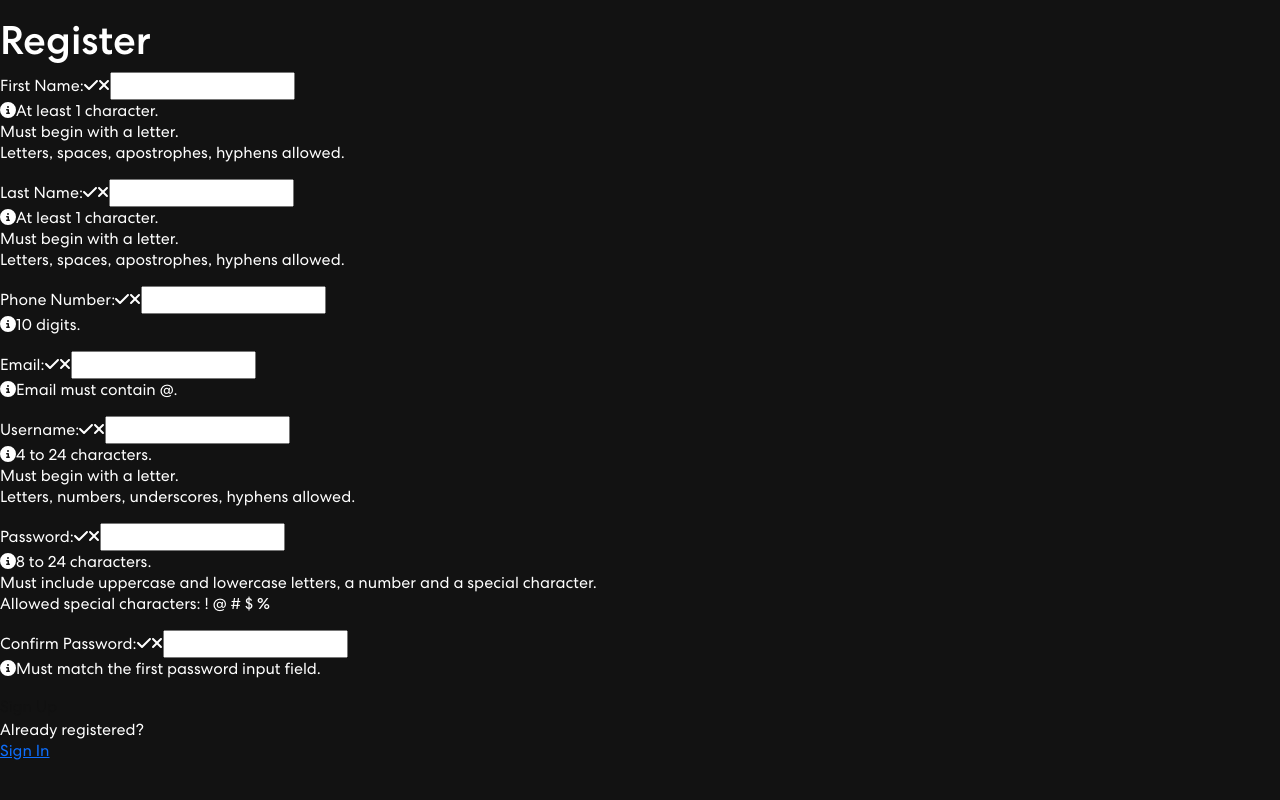
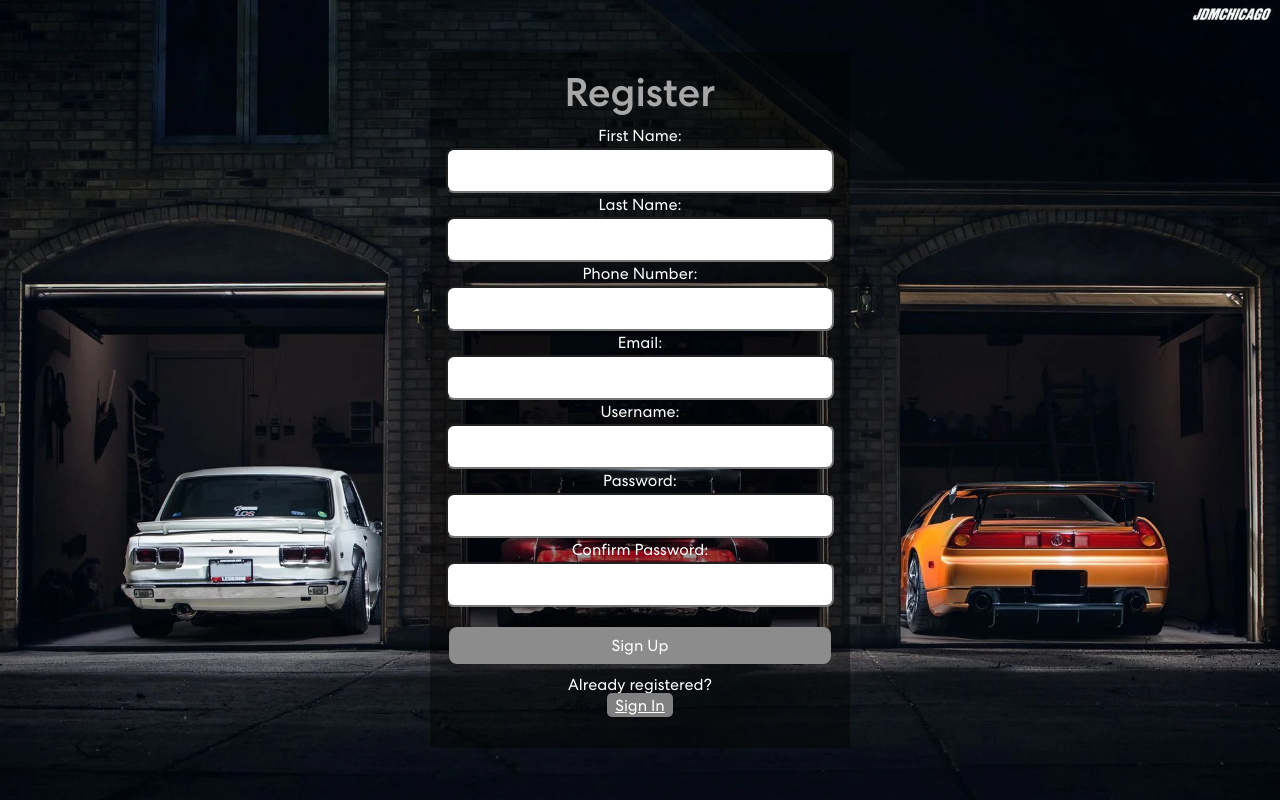
Before and after one commit to carinapadurariu/sq2025, a React (Create React App) app: page /register in a window 1280 px wide. Built offline with nearby package versions, Linux system fonts and the light colour scheme; no server answers.

Commit message:
Added css to login and registration

```diff
--- a/src/App.css
+++ b/src/App.css
@@ -30,6 +30,8 @@ body {
   font-weight: 400;
   overflow-x: hidden;
   position: relative;
+  background-image: url('./assets/img/banner-bg.png');
+  background-size: 100%;
   background-color: #121212 !important;
   color: #fff !important;
   font-family: 'Centra', sans-serif !important;
@@ -1006,3 +1008,198 @@ position: absolute;
     border-radius: 20px;
     animation: 2s;
 }
+
+/* *******Login****** */
+
+.login-body {
+  display: flex;
+  justify-content: center;
+  align-items: center;
+  min-height: 100vh;
+}
+
+.login-section {
+  background-color: rgba(0, 0, 0, 0.4);
+  width: 50%;
+  max-width: 420px;
+  min-height: 400px;
+  display: flex;
+  flex-direction: column;
+  justify-content: flex-start;
+  padding: 1rem;
+}
+
+
+
+.login-signIn {
+  color: #a8a8a8;
+  text-align: center;
+}
+
+.login-form{
+  display: flex;
+  flex-direction: column;
+  justify-content: space-evenly;
+  flex-grow: 1;
+  padding-bottom: 1rem;
+  text-align: center;
+}
+
+
+
+.login-button {
+  background-color: #8c8c8c;
+  color:white;
+  text-align: center;
+  padding: 0.7rem;
+  border-radius: 0.5rem;
+
+}
+
+.login-input {
+  width: 100%;
+  padding: 0.25rem;
+  font-family: 'Nunito', sans-serif;
+  font-size: 22px;
+  border-radius: 0.5rem;
+}
+
+.login-register-button {
+  text-align: center;
+}
+
+.login-signUp {
+  background-color: grey;
+  margin-top: 5px;
+  text-align: center;
+  padding: 0.1rem 2%;
+  color: #ffffff;
+  border-radius: 5px;
+}
+
+#firstName,
+#lastName,
+#phoneNumber,
+#email,
+#username {
+  color: black;
+}
+
+/* *******Register****** */
+
+.register-body {
+  display: flex;
+  justify-content: center;
+  align-items: center;
+  min-height: 100vh;
+}
+
+.register-section {
+  background-color: rgba(0, 0, 0, 0.4);
+  width: 70%;
+  max-width: 420px;
+  min-height: 330px;
+  display: flex;
+  flex-direction: column;
+  justify-content: flex-start;
+  padding: 1rem;
+}
+
+.register-h1 {
+  color: #a8a8a8;
+  text-align: center;
+}
+
+.register-form {
+  text-align: center;
+
+}
+
+.register-input {
+  width: 100%;
+  padding: 0.25rem;
+  font-family: 'Nunito', sans-serif;
+  font-size: 22px;
+  border-radius: 0.5rem;
+}
+
+.register-button {
+  background-color: #8c8c8c;
+  color:white;
+  text-align: center;
+  padding: 0.7rem;
+  border-radius: 0.5rem;
+}
+
+.register-signUp {
+  background-color: #8c8c8c;
+  color:white;
+  text-align: center;
+  padding: 0.4rem 42%;
+  border-radius: 0.5rem;
+  margin-top: 20px;
+
+}
+
+.register-button-signIn{
+
+  background-color: grey;
+  margin-top: 5px;
+  text-align: center;
+  padding: 0.1rem 2%;
+  color: #ffffff;
+  border-radius: 5px;
+}
+
+.register-login-button {
+  margin-top: 10px;
+  text-align: center;
+}
+
+.instructions {
+  font-size: 0.75rem;
+  border-radius: 0.5rem;
+  background: #000;
+  color: #fff;
+  padding: 0.25rem;
+  position: relative;
+  bottom: -10px;
+}
+
+.instructions > svg {
+  margin-right: 0.25rem;
+}
+
+.offscreen {
+  position: absolute;
+  left: -9999px;
+}
+
+.hide {
+  display: none;
+}
+
+.valid {
+  color: limegreen;
+  margin-left: 0.25rem;
+}
+
+.invalid {
+  color: red;
+  margin-left: 0.25rem;
+}
+
+.errmsg {
+  background-color: lightpink;
+  color: firebrick;
+  font-weight: bold;
+  padding: 0.5rem;
+  margin-bottom: 0.5rem;
+}
+
+/* *******UserPage****** */
+
+.userPage-editProfileButton {
+
+  color: red;
+}
--- a/src/components/Login.js
+++ b/src/components/Login.js
@@ -1,16 +1,13 @@
 import { useRef, useState, useEffect } from 'react';
 import useAuth from '../hooks/useAuth';
-import { Link, useNavigate, useLocation } from 'react-router-dom';
+import { Link, useNavigate} from 'react-router-dom';
 import axios from "axios";
 import {HOST} from './constants'
 const LOGIN_URL =  HOST + 'api/auth/login';
 
 const Login = () => {
-  const { setAuth } = useAuth();
 
   const navigate = useNavigate();
-  const location = useLocation();
-  const from = location.state?.from?.pathname || "/";
 
   const userRef = useRef();
   const errRef = useRef();
```
